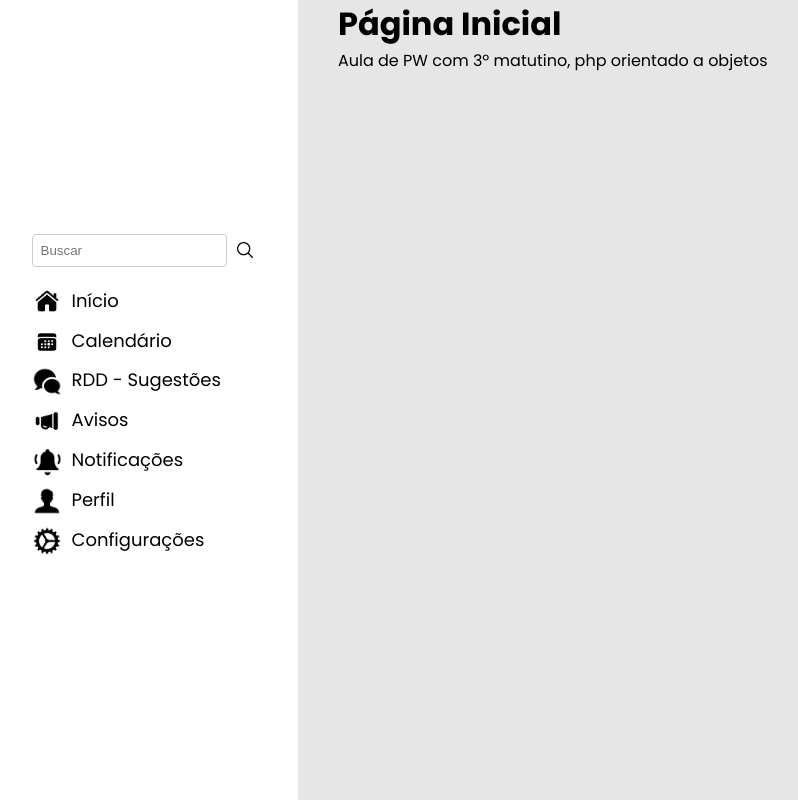
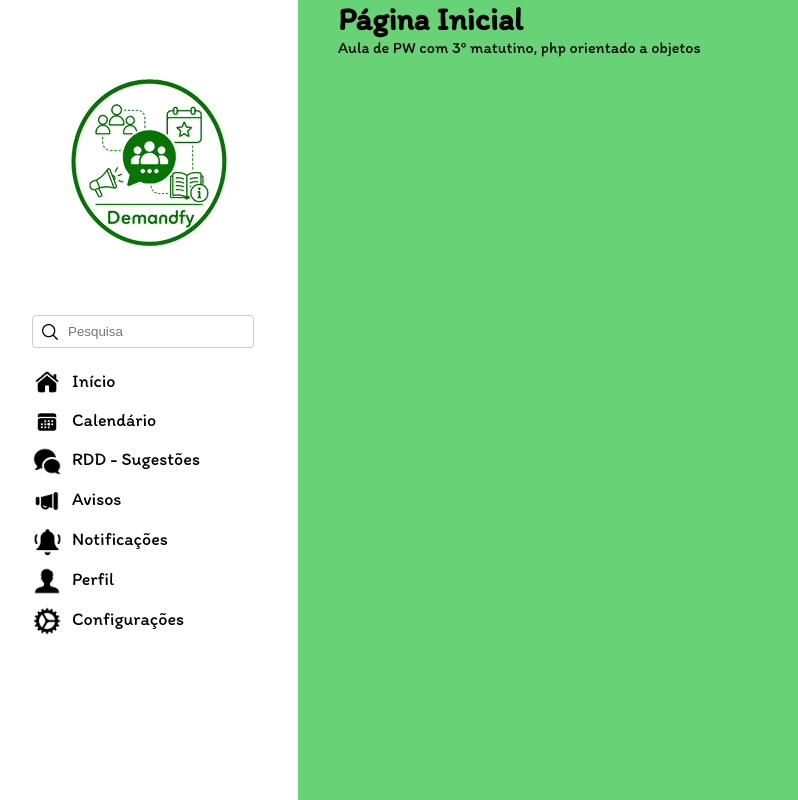
Before and after one commit to lucasvassilakis/Demandfy, a PHP site: page /framework/ in a window 1280 px wide. Shown: the whole page, without its empty margins (12-810 px from the left). Run offline with PHP 8.4, Linux system fonts and the light colour scheme.

Commit message:
atualização

```diff
--- a/app/Views/sidebar.php
+++ b/app/Views/sidebar.php
@@ -1,10 +1,10 @@
 <header>
     <div class="container">
         <nav class="sidebar">
-            <a class="navbar-brand" href="<?=URL?>"><img src="" alt=""></a>
+            <a class="navbar-brand" href="<?=URL?>"><img src="public\img\Demandfy.png" alt=""></a>
             <div class="navbar">
                 <div class="search-container">
-                    <input type="text" placeholder="Buscar" class="search-input">
+                    <input type="text" placeholder="Pesquisa" class="search-input">
                     <img class="search-icon" src="public\img\search.png" alt="Buscar">
                 </div>
                 <ul class="nav-list">
--- a/public/css/estilo.css
+++ b/public/css/estilo.css
@@ -8,13 +8,13 @@
 }
 
 body {
-    font-family: 'Poppins';
-    background-color: #e6e6e6;
+    font-family: 'Itim';
+    background-color: #68D376;
     padding-left: 350px;
 }
 
 .container {
-
+    width: 100%;
 }
 
 .sidebar {
@@ -27,23 +27,33 @@ body {
     background-color: #ffffff;
     overflow-x: hidden;
     display: flex;
-  justify-content: center;
+    flex-direction: column;
+    justify-content: flex-start;
     align-items: center;
+    padding-top: 25px;
 }
 
 .navbar-brand {
-
+    display: flex;
+    align-items: center;
+    justify-content: center;
+    width: 100%;
+    margin-bottom: 20px;
+    margin-top: 0;
 }
 
 .search-container {
     display: flex;
     align-items: center;
     margin-bottom: 20px;
+    width: 100%;
+    padding: 0 20px;
+    position: relative;
 }
 
 .search-input {
     width: 100%;
-    padding: 8px;
+    padding: 8px 8px 8px 35px;
     border: 1px solid #ccc;
     border-radius: 4px;
 }
@@ -51,11 +61,15 @@ body {
 .search-icon {
     width: 20px;
     height: 20px;
-    margin-left: 8px;
+    position: absolute;
+    left: 28px;
+    pointer-events: none;
 }
 
 .nav-list {
     list-style-type: none;
+    width: 100%;
+    padding: 0 20px;
 }
 
 .nav-item {
@@ -76,5 +90,5 @@ body {
 }
 
 .nav-text {
-
+    display: inline-block;
 }
```
Also changed, not shown: public/img/Demandfy.png (added). Lines whose indentation alone changed are shown as unchanged.
